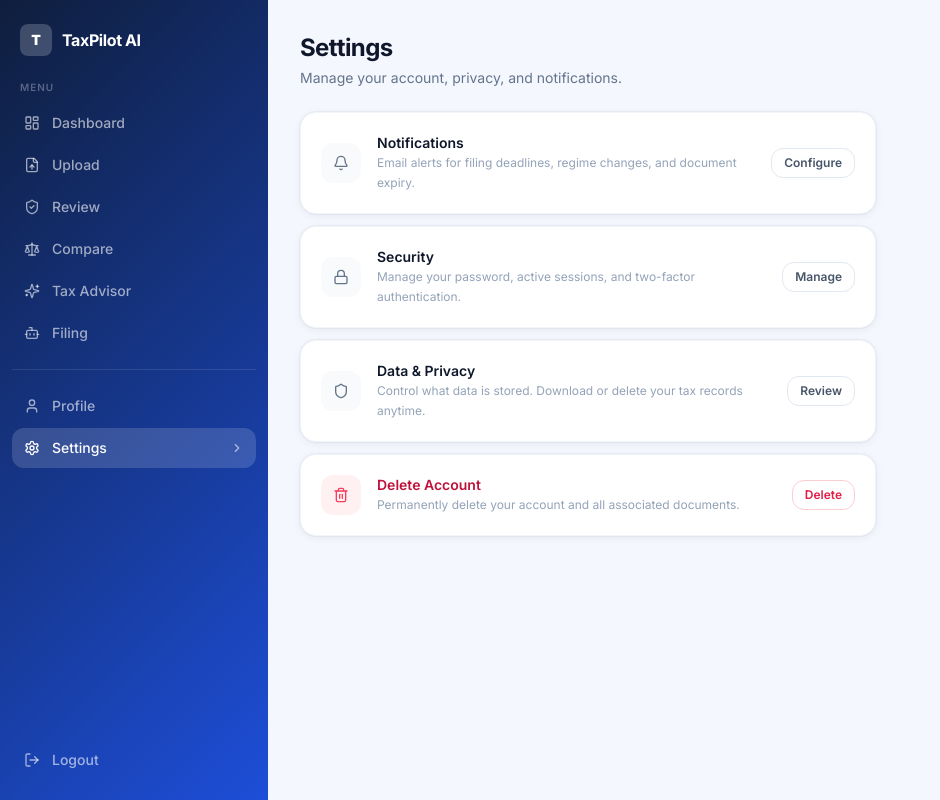
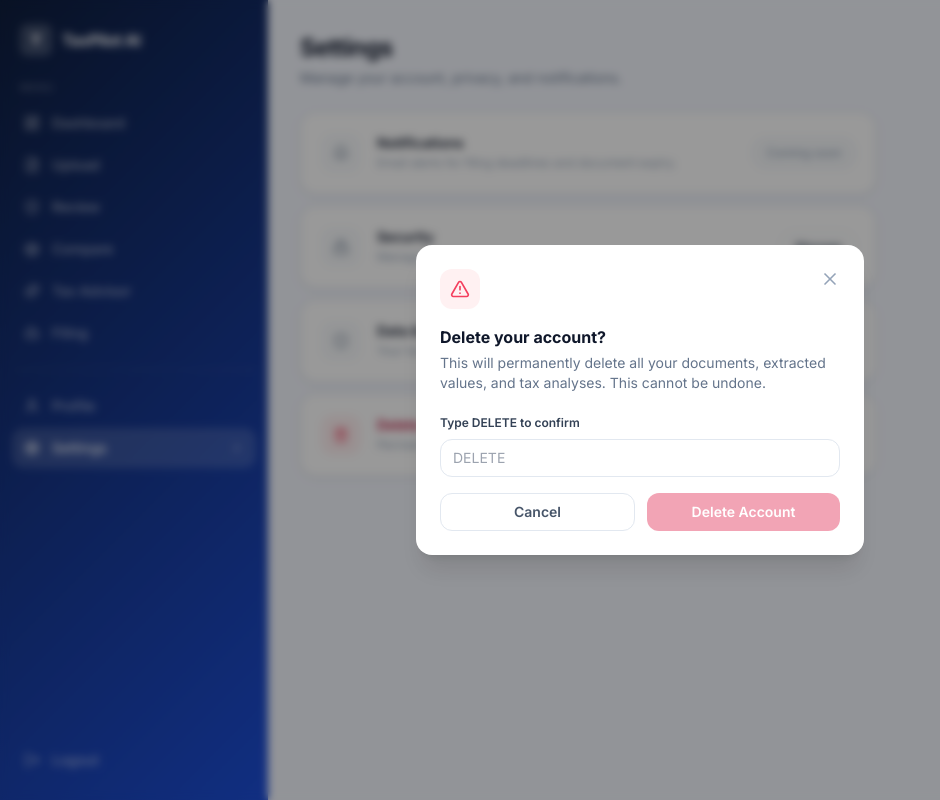
Before and after one commit to AkzZoho/taxpilot-ai-frontend, a Next.js app: page /settings in a window 1280 px wide. Both pictures are taken after a click on the button "Delete". Shown: the whole page, without its empty margins (0-940 px from the left). Built offline with nearby package versions, Linux system fonts and the light colour scheme.

Commit message:
Add favicon, fix filing dummy data, make settings buttons functional

```diff
--- a/app/layout.tsx
+++ b/app/layout.tsx
@@ -8,6 +8,7 @@ const inter = Inter({ subsets: ["latin"], variable: "--font-inter" });
 export const metadata: Metadata = {
   title: "TaxPilot AI — Smarter Indian Tax Filing",
   description: "AI-powered Indian tax filing assistant that explains every number.",
+  icons: { icon: "/favicon.svg" },
 };
 
 export default function RootLayout({ children }: { children: React.ReactNode }) {
--- a/app/settings/page.tsx
+++ b/app/settings/page.tsx
@@ -1,36 +1,29 @@
+"use client";
+
+import { useState } from "react";
+import { useRouter } from "next/navigation";
 import { AppShell } from "@/components/layout/app-shell";
 import { Card } from "@/components/ui/card";
-import { Bell, Lock, Shield, Trash2 } from "lucide-react";
-
-const sections = [
-  {
-    icon: Bell,
-    title: "Notifications",
-    desc: "Email alerts for filing deadlines, regime changes, and document expiry.",
-    action: "Configure",
-  },
-  {
-    icon: Lock,
-    title: "Security",
-    desc: "Manage your password, active sessions, and two-factor authentication.",
-    action: "Manage",
-  },
-  {
-    icon: Shield,
-    title: "Data & Privacy",
-    desc: "Control what data is stored. Download or delete your tax records anytime.",
-    action: "Review",
-  },
-  {
-    icon: Trash2,
-    title: "Delete Account",
-    desc: "Permanently delete your account and all associated documents.",
-    action: "Delete",
-    danger: true,
-  },
-];
+import { createClient } from "@/lib/supabase/client";
+import { Bell, Lock, Shield, Trash2, X, AlertTriangle, Loader2 } from "lucide-react";
 
 export default function SettingsPage() {
+  const router = useRouter();
+  const [showDeleteModal, setShowDeleteModal] = useState(false);
+  const [deleting, setDeleting] = useState(false);
+  const [deleteConfirm, setDeleteConfirm] = useState("");
+
+  async function handleDeleteAccount() {
+    if (deleteConfirm !== "DELETE") return;
+    setDeleting(true);
+    const supabase = createClient();
+    await supabase.from("tax_documents").delete().neq("id", "");
+    await supabase.from("extracted_fields").delete().neq("id", "");
+    await supabase.from("tax_analyses").delete().neq("id", "");
+    await supabase.auth.signOut();
+    router.push("/");
+  }
+
   return (
     <AppShell>
       <div className="animate-fade-up">
@@ -38,22 +31,109 @@ export default function SettingsPage() {
         <p className="page-subtitle">Manage your account, privacy, and notifications.</p>
 
         <div className="mt-6 max-w-xl space-y-3">
-          {sections.map(({ icon: Icon, title, desc, action, danger }) => (
-            <Card key={title} className="flex items-center gap-4">
-              <div className={`flex h-10 w-10 shrink-0 items-center justify-center rounded-xl ${danger ? "bg-rose-50" : "bg-slate-50"}`}>
-                <Icon className={`h-4 w-4 ${danger ? "text-rose-500" : "text-slate-500"}`} />
-              </div>
-              <div className="flex-1">
-                <p className={`text-sm font-semibold ${danger ? "text-rose-700" : "text-slate-900"}`}>{title}</p>
-                <p className="text-xs text-slate-400 leading-5">{desc}</p>
-              </div>
-              <button className={`shrink-0 rounded-xl border px-3 py-1.5 text-xs font-semibold transition ${danger ? "border-rose-200 text-rose-600 hover:bg-rose-50" : "border-slate-200 text-slate-600 hover:bg-slate-50"}`}>
-                {action}
-              </button>
-            </Card>
-          ))}
+          <Card className="flex items-center gap-4">
+            <div className="flex h-10 w-10 shrink-0 items-center justify-center rounded-xl bg-slate-50">
+              <Bell className="h-4 w-4 text-slate-500" />
+            </div>
+            <div className="flex-1">
+              <p className="text-sm font-semibold text-slate-900">Notifications</p>
+              <p className="text-xs text-slate-400 leading-5">Email alerts for filing deadlines and document expiry.</p>
+            </div>
+            <span className="shrink-0 rounded-xl border border-slate-200 px-3 py-1.5 text-xs font-medium text-slate-400 bg-slate-50">
+              Coming soon
+            </span>
+          </Card>
+
+          <Card className="flex items-center gap-4">
+            <div className="flex h-10 w-10 shrink-0 items-center justify-center rounded-xl bg-slate-50">
+              <Lock className="h-4 w-4 text-slate-500" />
+            </div>
+            <div className="flex-1">
+              <p className="text-sm font-semibold text-slate-900">Security</p>
+              <p className="text-xs text-slate-400 leading-5">Manage your password and active sessions.</p>
+            </div>
+            <button
+              onClick={() => router.push("/profile")}
+              className="shrink-0 rounded-xl border border-slate-200 px-3 py-1.5 text-xs font-semibold text-slate-600 hover:bg-slate-50 transition"
+            >
+              Manage
+            </button>
+          </Card>
+
+          <Card className="flex items-center gap-4">
+            <div className="flex h-10 w-10 shrink-0 items-center justify-center rounded-xl bg-slate-50">
+              <Shield className="h-4 w-4 text-slate-500" />
+            </div>
+            <div className="flex-1">
+              <p className="text-sm font-semibold text-slate-900">Data & Privacy</p>
+              <p className="text-xs text-slate-400 leading-5">Your tax data is stored securely and never shared.</p>
+            </div>
+            <span className="shrink-0 rounded-xl border border-slate-200 px-3 py-1.5 text-xs font-medium text-slate-400 bg-slate-50">
+              Coming soon
+            </span>
+          </Card>
+
+          <Card className="flex items-center gap-4">
+            <div className="flex h-10 w-10 shrink-0 items-center justify-center rounded-xl bg-rose-50">
+              <Trash2 className="h-4 w-4 text-rose-500" />
+            </div>
+            <div className="flex-1">
+              <p className="text-sm font-semibold text-rose-700">Delete Account</p>
+              <p className="text-xs text-slate-400 leading-5">Permanently delete your account and all tax documents.</p>
+            </div>
+            <button
+              onClick={() => setShowDeleteModal(true)}
+              className="shrink-0 rounded-xl border border-rose-200 px-3 py-1.5 text-xs font-semibold text-rose-600 hover:bg-rose-50 transition"
+            >
+              Delete
+            </button>
+          </Card>
         </div>
       </div>
+
+      {showDeleteModal && (
+        <div className="fixed inset-0 z-50 flex items-center justify-center bg-black/40 backdrop-blur-sm px-4">
+          <div className="w-full max-w-md rounded-2xl bg-white p-6 shadow-xl">
+            <div className="flex items-start justify-between mb-4">
+              <div className="flex h-10 w-10 items-center justify-center rounded-xl bg-rose-50">
+                <AlertTriangle className="h-5 w-5 text-rose-500" />
+              </div>
+              <button onClick={() => setShowDeleteModal(false)} className="text-slate-400 hover:text-slate-600">
+                <X className="h-5 w-5" />
+              </button>
+            </div>
+            <h2 className="text-base font-bold text-slate-900">Delete your account?</h2>
+            <p className="mt-1 text-sm text-slate-500">
+              This will permanently delete all your documents, extracted values, and tax analyses. This cannot be undone.
+            </p>
+            <div className="mt-4">
+              <label className="text-xs font-semibold text-slate-700">Type DELETE to confirm</label>
+              <input
+                type="text"
+                value={deleteConfirm}
+                onChange={(e) => setDeleteConfirm(e.target.value)}
+                placeholder="DELETE"
+                className="mt-1.5 w-full rounded-xl border border-slate-200 px-3 py-2 text-sm outline-none focus:border-rose-400 focus:ring-2 focus:ring-rose-100"
+              />
+            </div>
+            <div className="mt-4 flex gap-3">
+              <button
+                onClick={() => { setShowDeleteModal(false); setDeleteConfirm(""); }}
+                className="flex-1 rounded-xl border border-slate-200 py-2 text-sm font-semibold text-slate-600 hover:bg-slate-50 transition"
+              >
+                Cancel
+              </button>
+              <button
+                onClick={handleDeleteAccount}
+                disabled={deleteConfirm !== "DELETE" || deleting}
+                className="flex-1 rounded-xl bg-rose-600 py-2 text-sm font-semibold text-white hover:bg-rose-700 transition disabled:opacity-40"
+              >
+                {deleting ? "Deleting..." : "Delete Account"}
+              </button>
+            </div>
+          </div>
+        </div>
+      )}
     </AppShell>
   );
 }
```
Also changed, not shown: app/filing-assistant/page.tsx (+61 -32 lines), public/favicon.svg (added).
